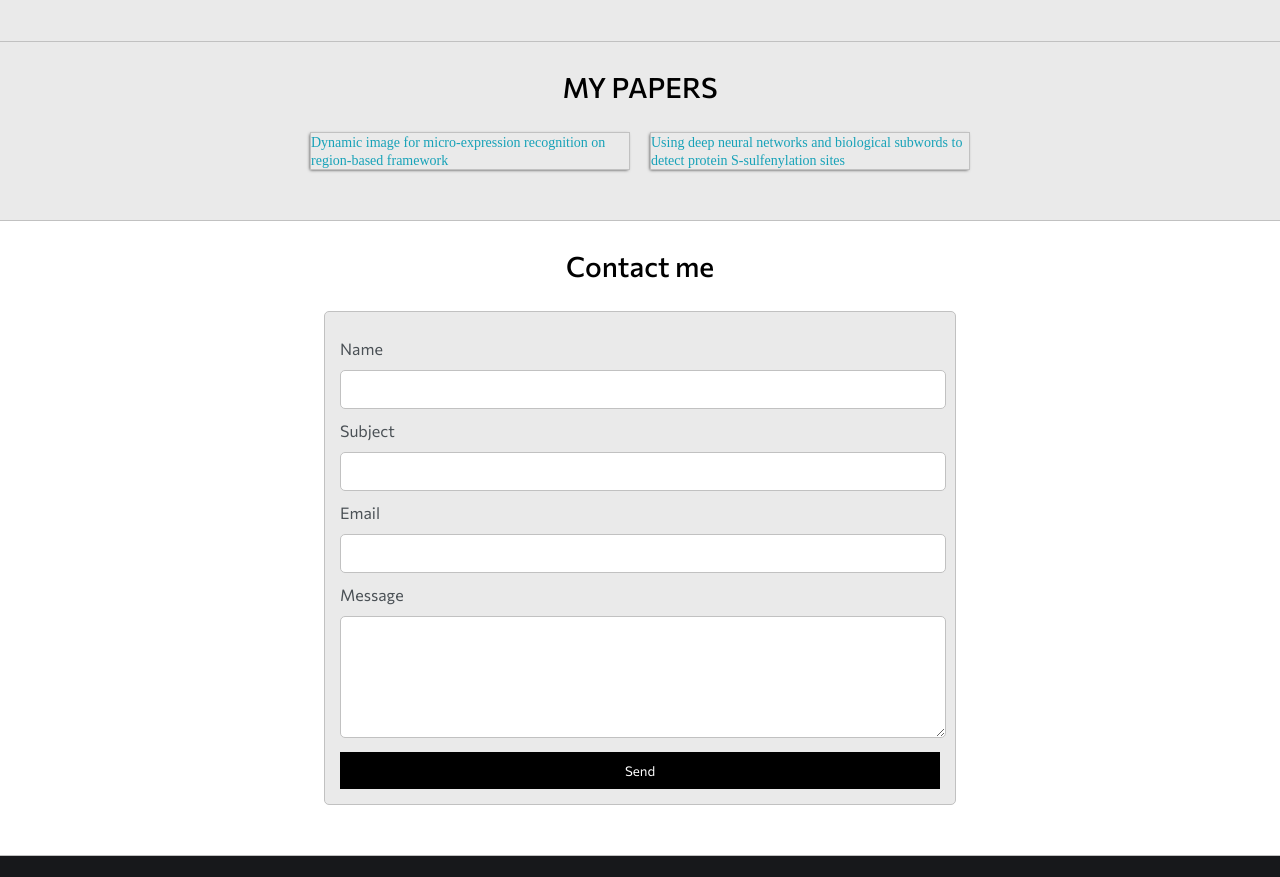
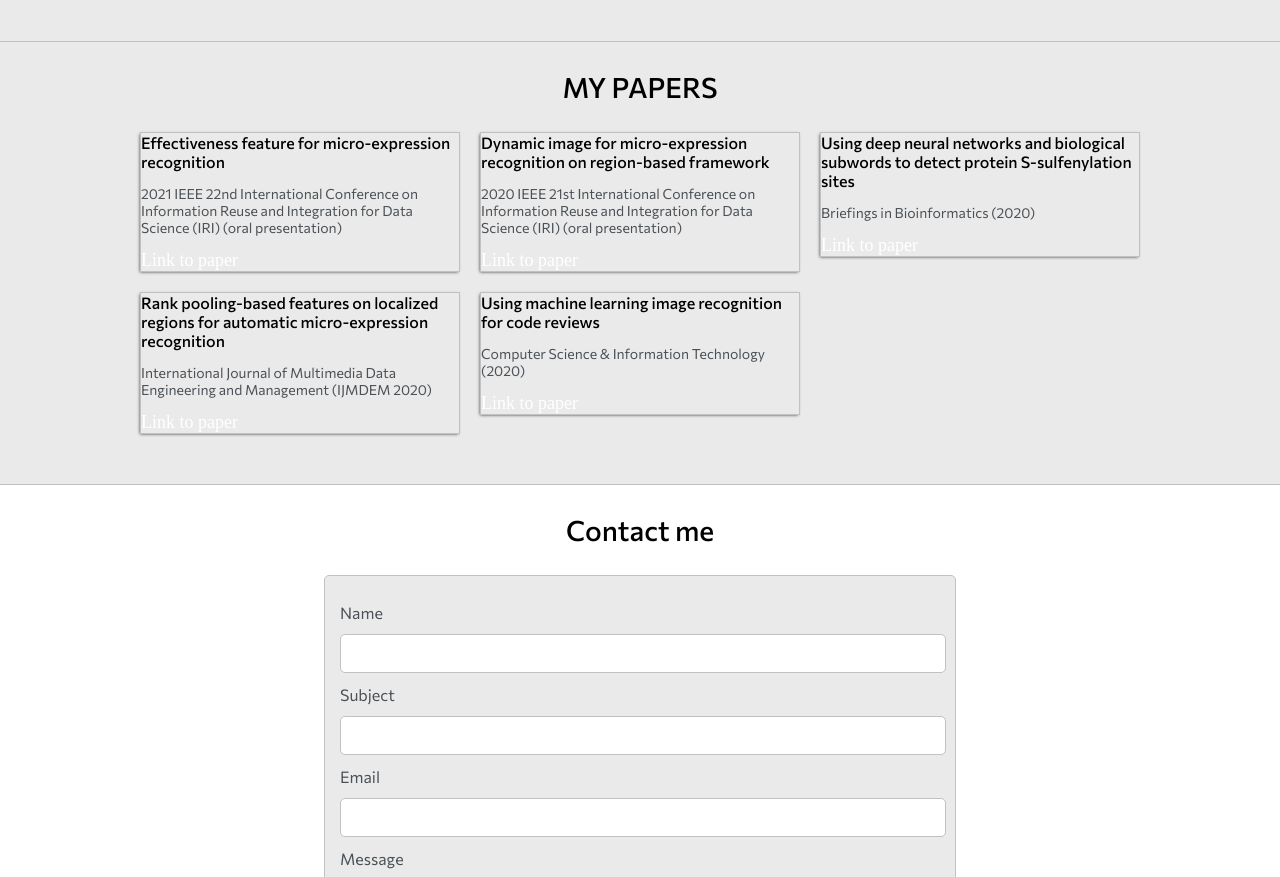
Before and after one commit to Trangle91/TrangLe91.github.io, a plain HTML site: page index.html in a window 1280 px wide. Shown: the part 2720-3597 px from the top of the page. Drawn offline with nearby package versions, Linux system fonts and the light colour scheme.

Commit message:
Update index.html
Added papers

```diff
--- a/index.html
+++ b/index.html
@@ -61,7 +61,6 @@
                     <!--right-column-button-->
                     <div>
                         <button class='top-btn'>Check out my fun projects</button>
-
                         <button class='top-btn'>Check out my publications</button>
                     </div>
 
@@ -288,18 +287,46 @@
             <!--wrapper for the papers section-->
             <div class="post-wrapper">
 
+                <div>
+                    <div class="post">
+                       <h6 class='post-title'>Effectiveness feature for micro-expression recognition</h6>
+                        <p class='post-intro'>2021 IEEE 22nd International Conference on Information Reuse and Integration for Data Science (IRI) (oral presentation) </p>
+                       <a target='_blank' style='font-size:18px;color:white' href='https://ieeexplore.ieee.org/abstract/document/9598521'>Link to paper</a>
+                    </div>
+                </div>
 
                 <div>
                     <div class="post">
-                       <a target='_blank' style='font-size:14px' href='https://ieeexplore.ieee.org/abstract/document/9191391'>
-                           Dynamic image for micro-expression recognition on region-based framework </a>
+                        <h6 class='post-title'>Dynamic image for micro-expression recognition on region-based framework</h6>
+                        <p class='post-intro'>2020 IEEE 21st International Conference on Information Reuse and Integration for Data Science (IRI) (oral presentation) </p>
+                       <a target='_blank' style='font-size:18px;color:white' href='https://ieeexplore.ieee.org/abstract/document/9191391'>Link to paper</a>
                     </div>
                 </div>
 
                  <div>
                     <div class="post">
-                       <a target='_blank' style='font-size:14px' href='https://academic.oup.com/bib/advance-article-abstract/doi/10.1093/bib/bbaa128/5866114?redirectedFrom=fulltext'>
-                    Using deep neural networks and biological subwords to detect protein S-sulfenylation sites</a>
+                        <h6 class='post-title'>Using deep neural networks and biological subwords to detect protein S-sulfenylation sites</h6>
+                        <p class='post-intro'>Briefings in Bioinformatics (2020) </p>
+                       <a target='_blank' style='font-size:18px;color:white' href='https://academic.oup.com/bib/advance-article-abstract/doi/10.1093/bib/bbaa128/5866114?redirectedFrom=fulltext'>
+                    Link to paper</a>
+                    </div>
+                </div>
+
+                <div>
+                    <div class="post">
+                        <h6 class='post-title'>Rank pooling-based features on localized regions for automatic micro-expression recognition</h6>
+                        <p class='post-intro'>International Journal of Multimedia Data Engineering and Management (IJMDEM 2020) </p>
+                       <a target='_blank' style='font-size:18px;color:white' href='https://www.igi-global.com/article/rank-pooling-based-features-on-localized-regions-for-automatic-micro-expression-recognition/267765'>
+                    Link to paper</a>
+                    </div>
+                </div>
+
+                <div>
+                    <div class="post">
+                        <h6 class='post-title'>Using machine learning image recognition for code reviews</h6>
+                        <p class='post-intro'>Computer Science & Information Technology (2020)</p>
+                       <a target='_blank' style='font-size:18px;color:white' href='https://www.csitcp.org/paper/10/1015csit14.pdf'>
+                    Link to paper</a>
                     </div>
                 </div>
 
```
